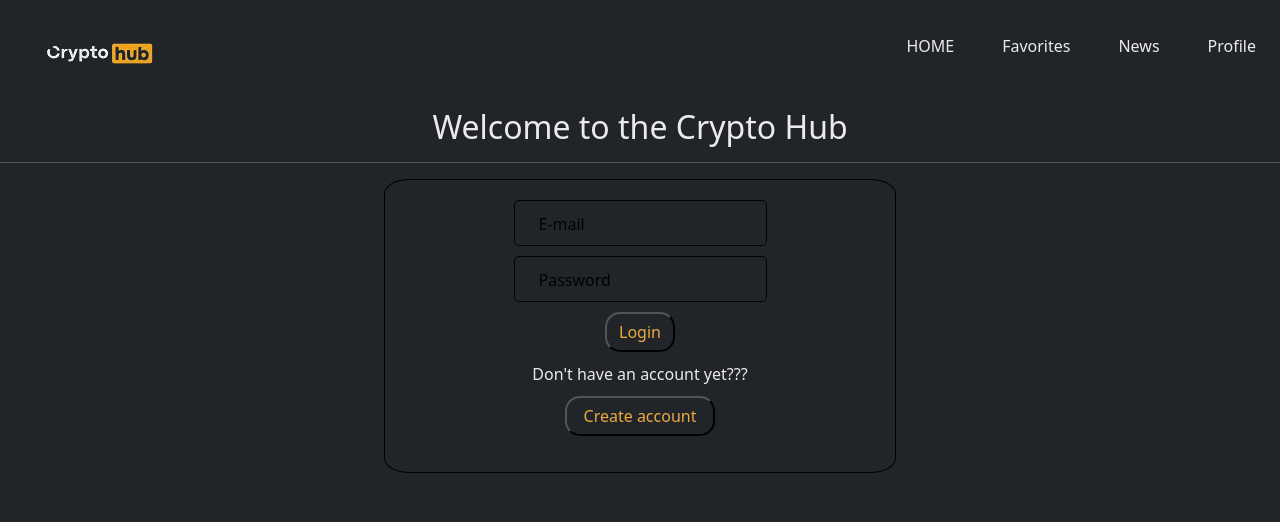
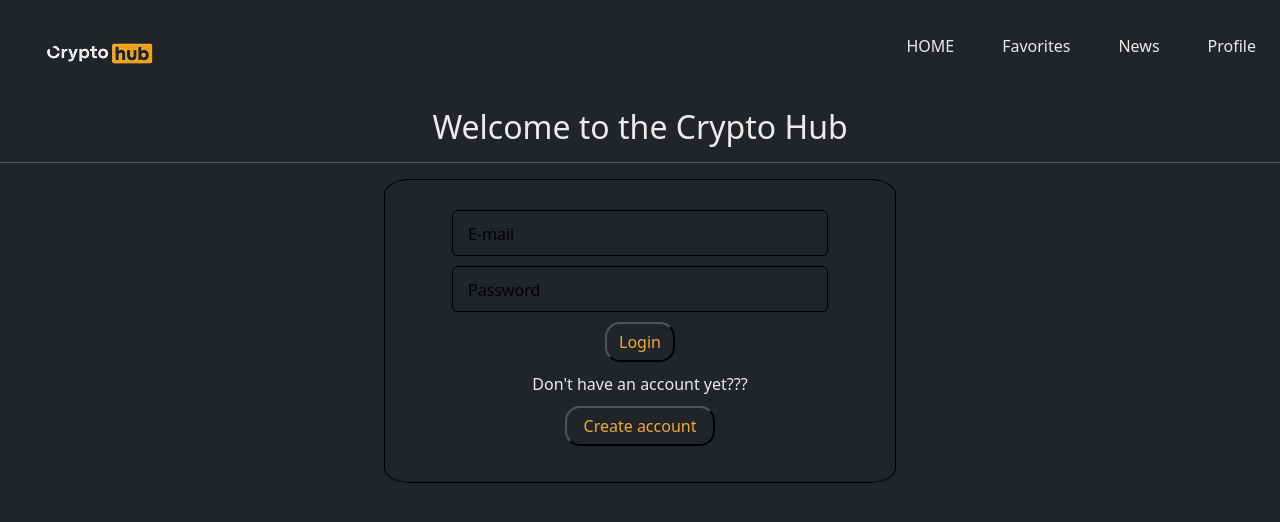
Before and after one commit to ghelblaze/cryptoTask, a React (Create React App) app in the folder front/: page / in a window 1280 px wide. Shown: the top 522 px of the page. Built offline with nearby package versions, Linux system fonts and the light colour scheme.

Commit message:
loggin page styling

```diff
--- a/front/src/views/loginPage/login.css
+++ b/front/src/views/loginPage/login.css
@@ -1,8 +1,11 @@
 .field{
     position: relative;
-    margin-bottom: 10px;
+
+    width: 80%;
+    margin: 10px auto;
 }
 .field input{
+    width: 100%;
     color: #565656;
     background:none;
     padding: 0.625rem;
@@ -14,7 +17,7 @@
 .field label{
     position: absolute;
     top: 0px;
-    left: 25%;
+    left: 0px;
     translate: 0.625rem 0.625rem;
     color: #030104;
     background-color: #212529;
```
Also changed, not shown: 1 other file (tests, documents, lock files or other folders).
